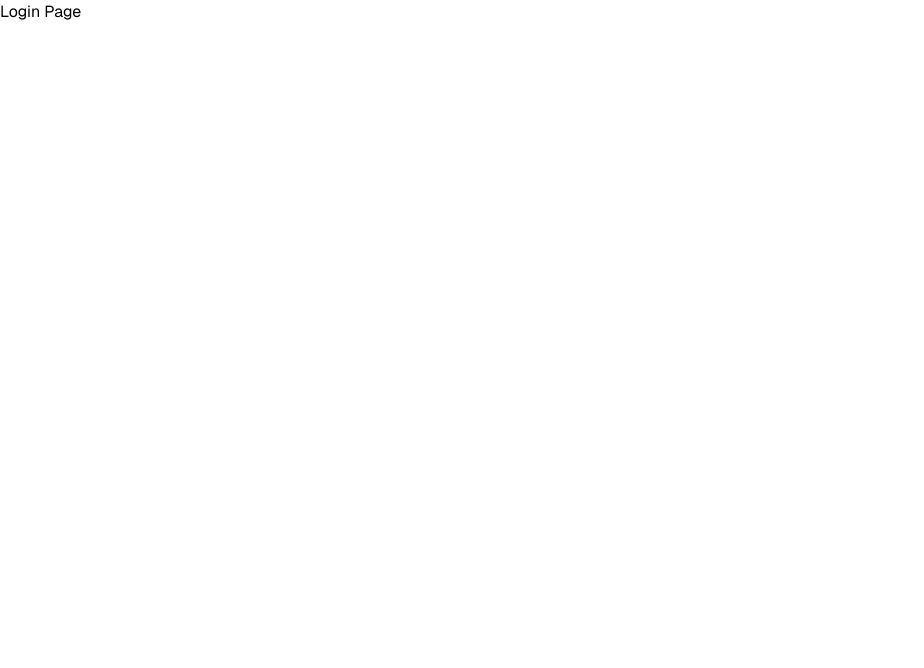
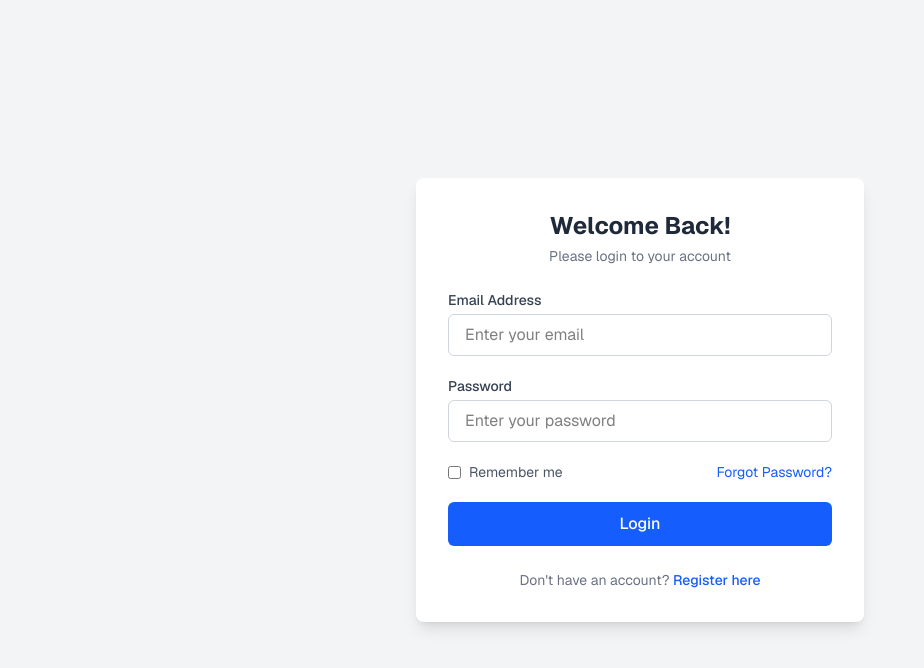
Before and after one commit to Pardhasaradhi031/hackyatra-project, a Next.js app: page /login in a window 1280 px wide. Shown: the top 668 px of the page, without its empty margins (0-924 px from the left). Built offline with nearby package versions, Linux system fonts and the light colour scheme.

Commit message:
Add login page frontend

```diff
--- a/app/login/page.tsx
+++ b/app/login/page.tsx
@@ -1,7 +1,77 @@
 export default function LoginPage() {
   return (
-    <div>
-      <h1>Login Page</h1>
+    <div className="min-h-screen flex items-center justify-center bg-gray-100 px-4">
+      <div className="w-full max-w-md bg-white rounded-lg shadow-lg p-8">
+        <h2 className="text-2xl font-bold text-center text-gray-800">
+          Welcome Back!
+        </h2>
+        <p className="text-center text-sm text-gray-500 mt-1 mb-6">
+          Please login to your account
+        </p>
+
+        <form className="space-y-5">
+          {/* Email */}
+          <div>
+            <label className="block text-sm font-medium text-gray-700 mb-1">
+              Email Address
+            </label>
+            <input
+              type="email"
+              placeholder="Enter your email"
+              className="w-full rounded-md border border-gray-300 px-4 py-2 outline-none focus:border-blue-500 focus:ring-2 focus:ring-blue-200"
+            />
+          </div>
+
+          {/* Password */}
+          <div>
+            <label className="block text-sm font-medium text-gray-700 mb-1">
+              Password
+            </label>
+
+            <div className="relative">
+              <input
+                type="password"
+                placeholder="Enter your password"
+                className="w-full rounded-md border border-gray-300 px-4 py-2 pr-10 outline-none focus:border-blue-500 focus:ring-2 focus:ring-blue-200"
+              />
+
+              {/* <button
+                type="button"
+                className="absolute inset-y-0 right-3 flex items-center text-gray-500"
+              >
+                👁️
+              </button> */}
+            </div>
+          </div>
+
+          {/* Remember & Forgot */}
+          <div className="flex items-center justify-between text-sm">
+            <label className="flex items-center gap-2 text-gray-600">
+              <input type="checkbox" className="rounded" />
+              Remember me
+            </label>
+
+            <a href="#" className="text-blue-600 hover:underline">
+              Forgot Password?
+            </a>
+          </div>
+
+          {/* Login Button */}
+          <button
+            type="submit"
+            className="w-full rounded-md bg-blue-600 py-2.5 text-white font-medium hover:bg-blue-700 transition"
+          >
+            Login
+          </button>
+        </form>
+
+        <p className="mt-6 text-center text-sm text-gray-500">
+          Don't have an account?{" "}
+          <a href="#" className="text-blue-600 font-medium hover:underline">
+            Register here
+          </a>
+        </p>
+      </div>
     </div>
-  )
+  );
 }
```
